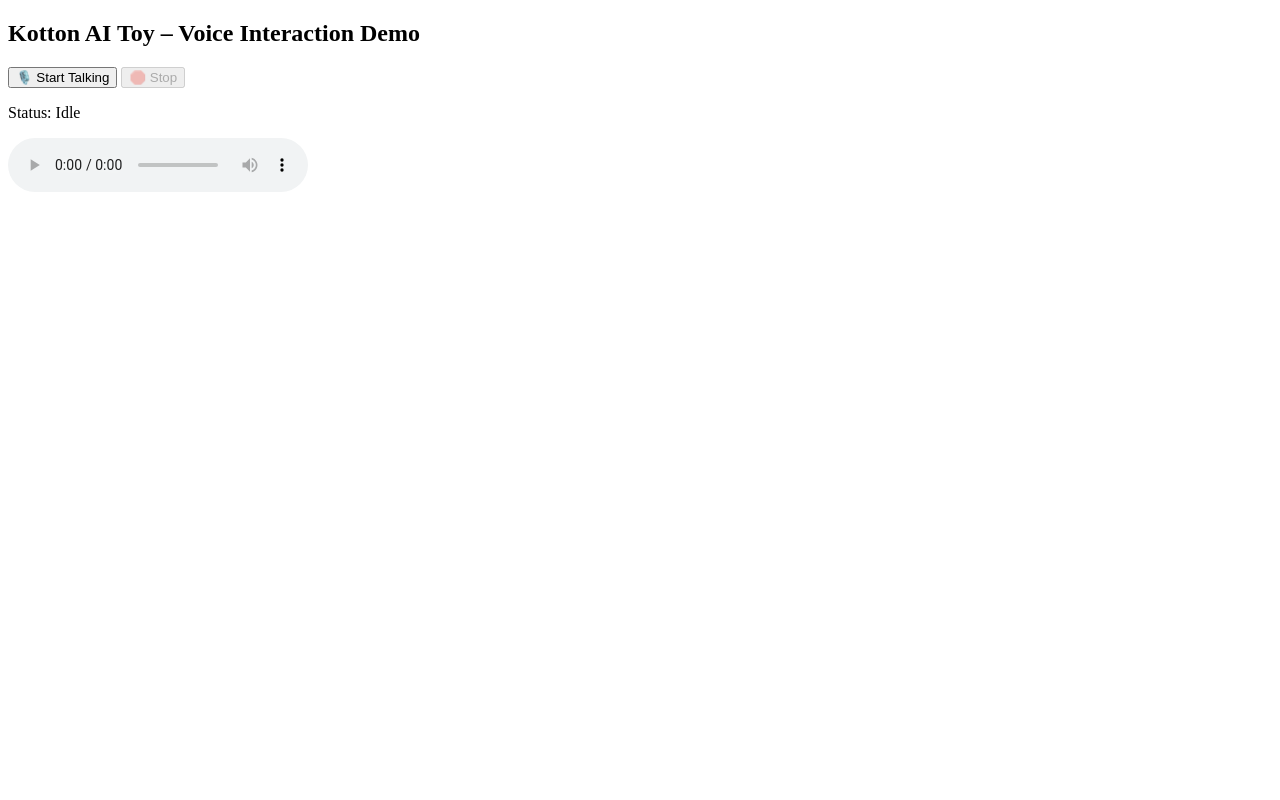
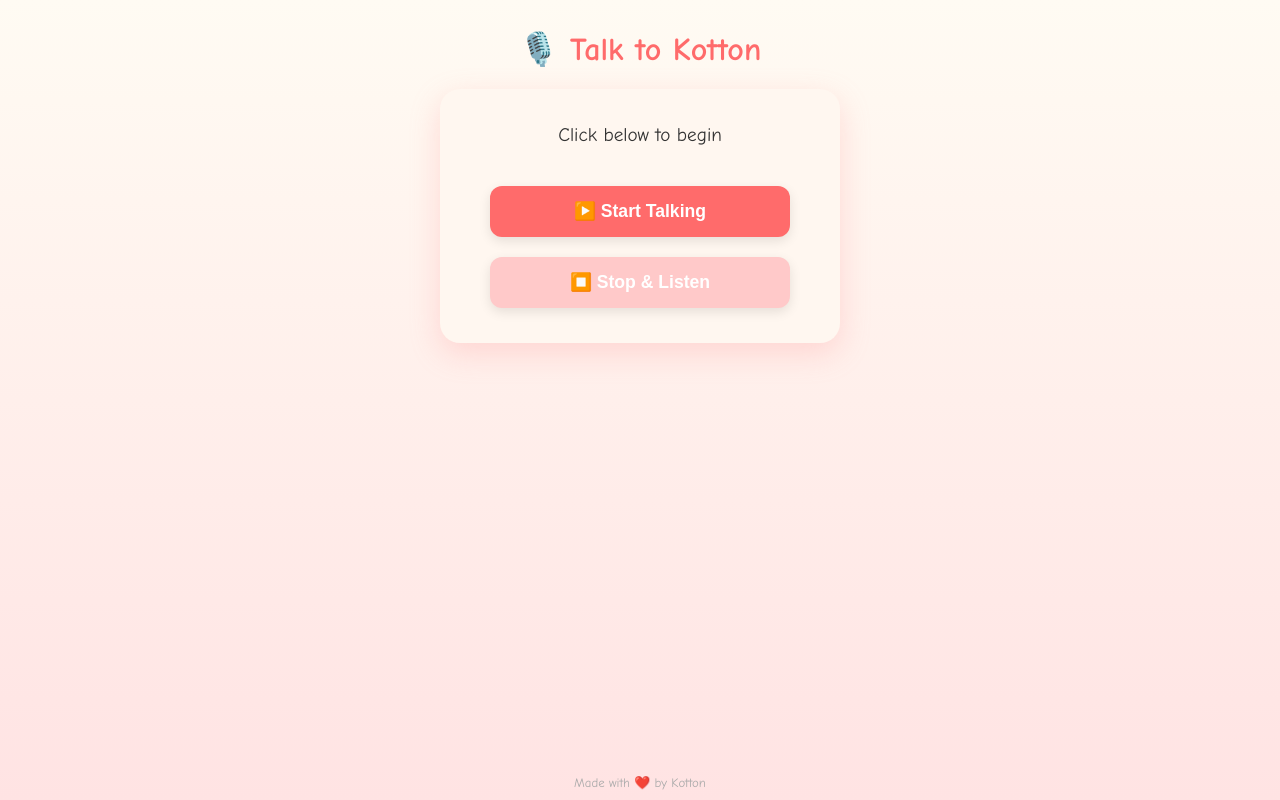
Before and after one commit to schrodingerstiger0/cotton-the-toy-frontend, a plain HTML site: page index.html in a window 1280 px wide. Drawn offline with Linux system fonts and the light colour scheme.

Commit message:
Update index.html

```diff
--- a/index.html
+++ b/index.html
@@ -3,62 +3,97 @@
 <head>
   <meta charset="UTF-8" />
   <meta name="viewport" content="width=device-width, initial-scale=1.0" />
-  <title>Kotton Web Voice Prototype</title>
+  <title>Kotton AI Toy</title>
+
+  <style>
+    * {
+      box-sizing: border-box;
+    }
+
+    body {
+      font-family: 'Comic Sans MS', cursive, sans-serif;
+      background: linear-gradient(180deg, #fffbf3 0%, #ffe3e3 100%);
+      margin: 0;
+      padding: 0;
+      display: flex;
+      flex-direction: column;
+      align-items: center;
+      justify-content: start;
+      height: 100vh;
+      color: #4a2c2a;
+    }
+
+    h1 {
+      margin-top: 30px;
+      font-size: 2rem;
+      color: #ff6b6b;
+      text-align: center;
+    }
+
+    #status {
+      margin: 10px 0 30px;
+      font-size: 1.2rem;
+      font-weight: 500;
+      color: #333;
+      text-align: center;
+    }
+
+    .toy-container {
+      background-color: #fff7f0;
+      border-radius: 20px;
+      padding: 25px;
+      box-shadow: 0 10px 30px rgba(255, 150, 150, 0.3);
+      width: 90%;
+      max-width: 400px;
+      display: flex;
+      flex-direction: column;
+      align-items: center;
+    }
+
+    button {
+      width: 90%;
+      max-width: 300px;
+      margin: 10px 0;
+      padding: 15px 20px;
+      border: none;
+      border-radius: 12px;
+      font-size: 1.1rem;
+      font-weight: bold;
+      color: white;
+      background: #ff6b6b;
+      box-shadow: 0 4px 12px rgba(0, 0, 0, 0.1);
+      transition: all 0.2s ease;
+    }
+
+    button:disabled {
+      background-color: #ffc9c9;
+    }
+
+    button:hover:not(:disabled) {
+      transform: scale(1.05);
+      cursor: pointer;
+    }
+
+    footer {
+      margin-top: auto;
+      font-size: 0.8rem;
+      padding: 10px;
+      text-align: center;
+      color: #aaa;
+    }
+  </style>
 </head>
+
 <body>
-  <h2>Kotton AI Toy – Voice Interaction Demo</h2>
-  <button id="startBtn">🎙️ Start Talking</button>
-  <button id="stopBtn" disabled>🛑 Stop</button>
-  <p id="status">Status: Idle</p>
-  <audio id="audioPlayer" controls></audio>
+  <h1>🎙️ Talk to Kotton</h1>
+  <div class="toy-container">
+    <p id="status">Click below to begin</p>
+    <button id="record">▶️ Start Talking</button>
+    <button id="stop" disabled>⏹️ Stop & Listen</button>
+  </div>
 
-  <script>
-    let mediaRecorder;
-    let audioChunks = [];
+  <footer>Made with ❤️ by Kotton</footer>
 
-    const startBtn = document.getElementById("startBtn");
-    const stopBtn = document.getElementById("stopBtn");
-    const status = document.getElementById("status");
-    const player = document.getElementById("audioPlayer");
-
-    startBtn.onclick = async () => {
-      const stream = await navigator.mediaDevices.getUserMedia({ audio: true });
-      mediaRecorder = new MediaRecorder(stream);
-      audioChunks = [];
-
-      mediaRecorder.ondataavailable = e => {
-        audioChunks.push(e.data);
-      };
-
-      mediaRecorder.onstop = async () => {
-        const audioBlob = new Blob(audioChunks, { type: 'audio/webm' });
-        status.textContent = "Uploading...";
-
-        const formData = new FormData();
-        formData.append("audio", audioBlob);
-
-        const response = await fetch("https://kotton-the-toy0-1.onrender.com/process", {
-          method: "POST",
-          body: formData
-        });
-
-        const data = await response.json();
-        player.src = data.audioUrl;
-        status.textContent = "Response Ready!";
-      };
-
-      mediaRecorder.start();
-      status.textContent = "Recording...";
-      startBtn.disabled = true;
-      stopBtn.disabled = false;
-    };
-
-    stopBtn.onclick = () => {
-      mediaRecorder.stop();
-      status.textContent = "Processing...";
-      startBtn.disabled = false;
-      stopBtn.disabled = true;
-    };
-  </script>
+  <script src="script.js"></script>
 </body>
 </html>
```
